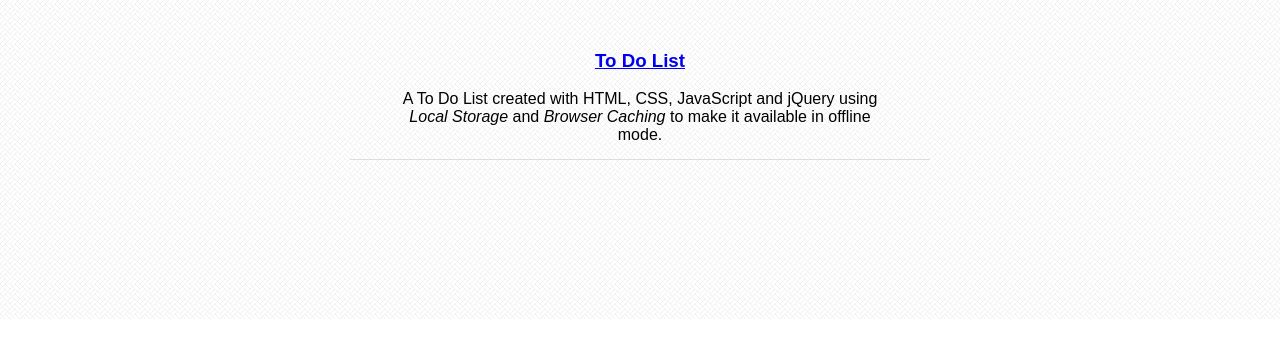
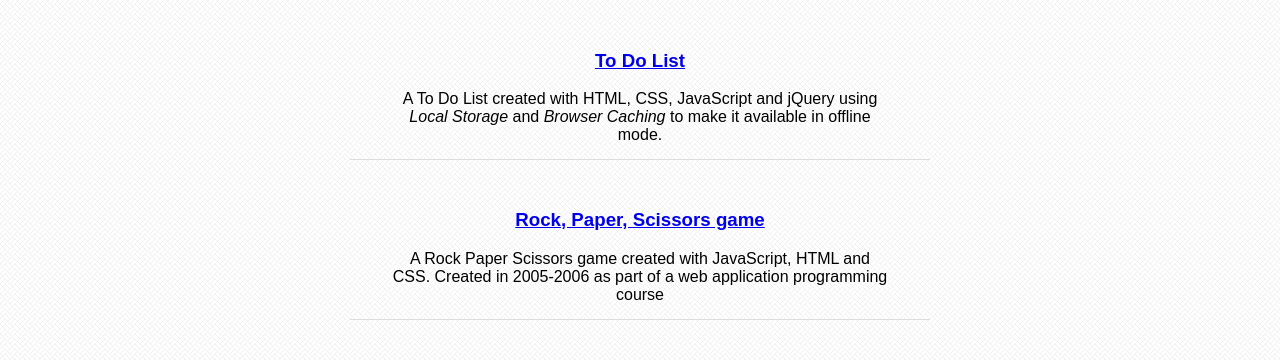
Before and after one commit to hilda-r/hilda-r.github.io, a plain HTML site: page index.html in a window 1280 px wide. Shown: the part 481-841 px from the top of the page. Before the commit the page ends 800 px from the top, so only its background shows below. Drawn offline with Linux system fonts and the light colour scheme.

Commit message:
Update index.html

```diff
--- a/index.html
+++ b/index.html
@@ -18,6 +18,10 @@
           <h3><a href="http://hilda-r.github.io/todo">To Do List</a></h3>
           <p>A To Do List created with HTML, CSS, JavaScript and jQuery using <em>Local Storage</em> and <em>Browser Caching</em> to make it available in offline mode.</p>
         </li>
+        <li>
+          <h3><a href="http://hilda-r.github.io/RockPaperScissors/game-en.html">Rock, Paper, Scissors game</a></h3>
+          <p>A Rock Paper Scissors game created with JavaScript, HTML and CSS. Created in 2005-2006 as part of a web application programming course</p>
+        </li>
       </ul>
 
    	</div>
```
